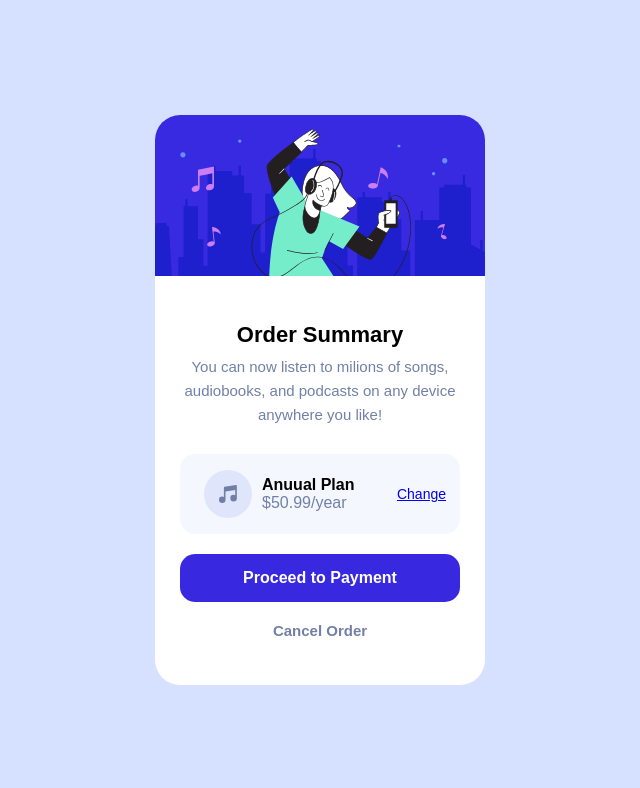
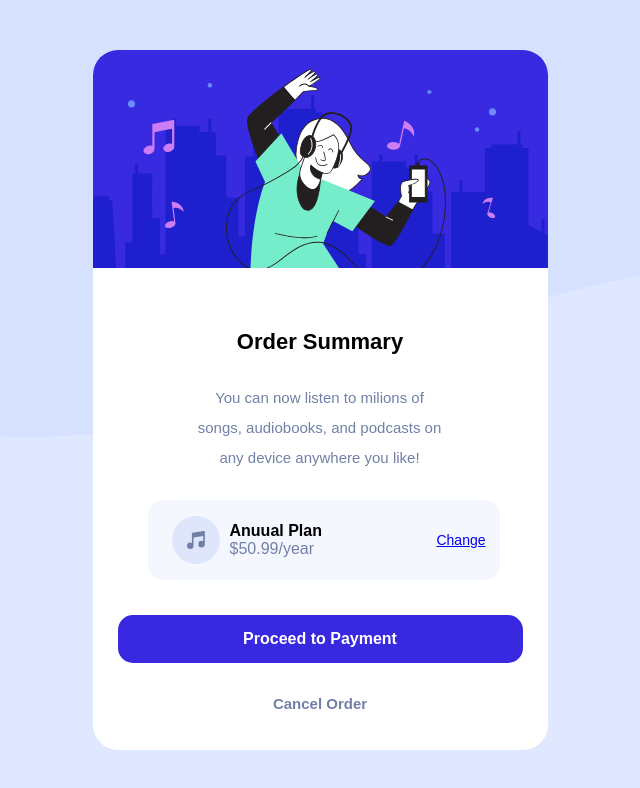
Before and after one commit to annekarolinefc/frontend-mentor-order-summary-component, a plain HTML site: page index.html in a window 1280 px wide. Shown: the whole page, without its empty margins (320-960 px from the left). Drawn offline with Linux system fonts and the light colour scheme.

Commit message:
Finalizando o código para desktop

```diff
--- a/style.css
+++ b/style.css
@@ -27,7 +27,7 @@ body{
     display: flex;
     justify-content: center;
     align-items: center;
-    background-color: #D6E1FF;
+    background-color: #E0E8FF;
 }
 
 .card{
@@ -149,8 +149,44 @@ button:hover{
     color: var(--dark-blue);
 }
 
+
 /*Responsividade para DESKTOP*/
-@media (min-width: 378px) {
+@media (min-width: 378px) and (max-width: 1440px) {
+    .card{
+        width: 455px;
+        height: 700px;
+    }
+    .illustration{
+        width: 100%;
+        height: 218px;
+        border-radius: 25px 25px 0 0;
+    }
+    .text h1{
+        margin-top: 48px;
+        padding-bottom: 21px;
+    }
+    .paragrafo{
+        margin-left: 76px;
+        margin-right: 77px;
+        margin-bottom: 24px;
+        line-height: 30px;
+    }
+    .price{
+        width: 352px;
+        margin-left: 30px;
+    }
+    .buttons{
+        margin-top: 35px;
+    }
+    .cancel{
+        margin-top: 32px;
+    }
+    body{
+        background-image: url('./images/pattern-background-desktop.svg');
+        background-repeat: no-repeat;
+        background-position: left top;
+        background-attachment: fixed;
 
+    }
 
 }
```
